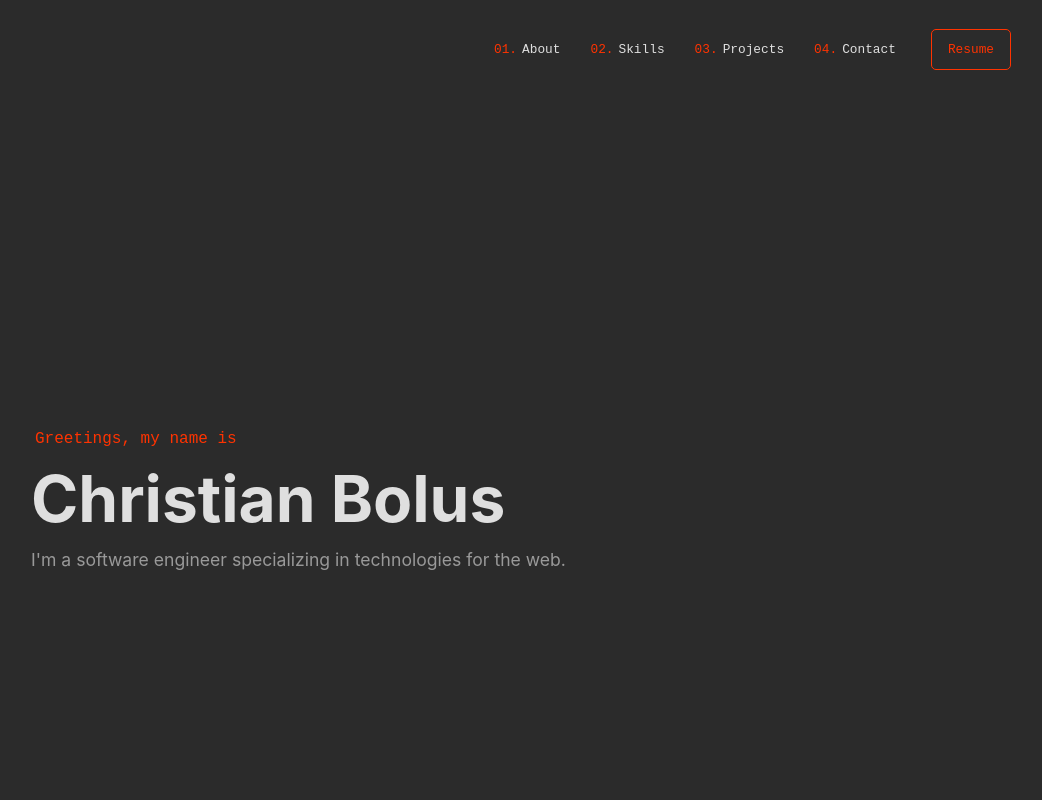
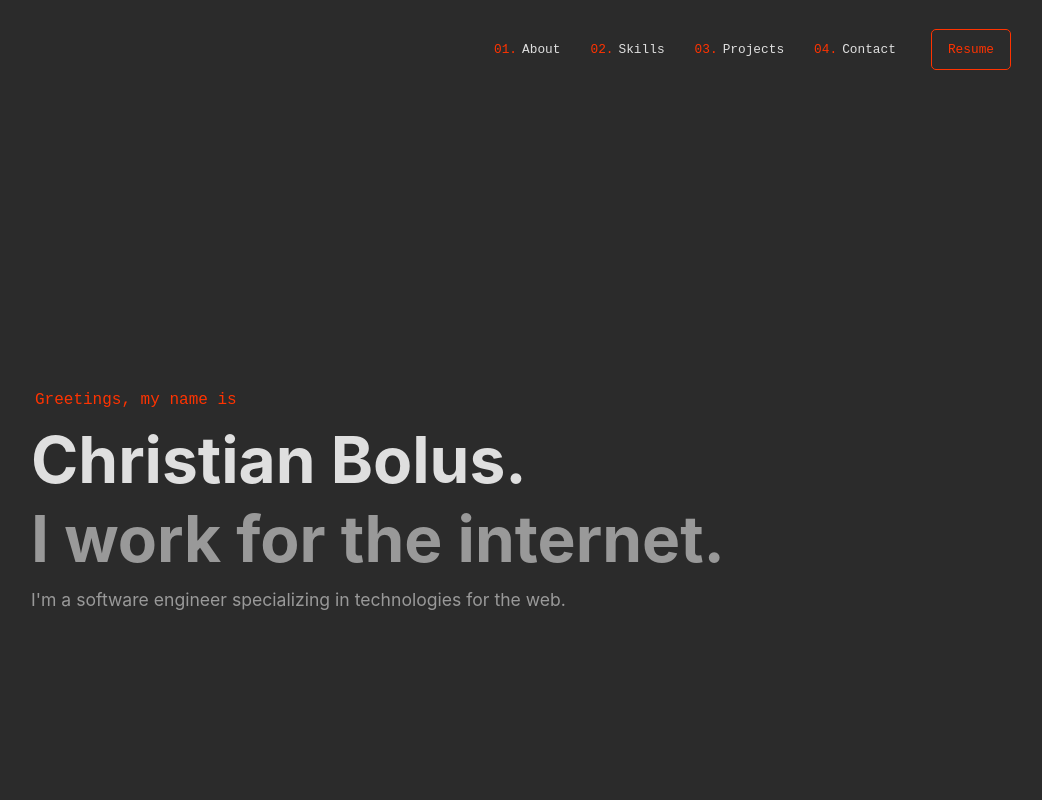
Before and after one commit to christianjbolus/portfolio_v2, a Svelte app: page / in a window 1280 px wide. Shown: the top 800 px of the page, without its empty margins (119-1161 px from the left). Built offline with nearby package versions, Linux system fonts and the light colour scheme.

Commit message:
Update content in Hero section component

```diff
--- a/src/components/sections/Hero.svelte
+++ b/src/components/sections/Hero.svelte
@@ -3,9 +3,10 @@
 	import {onMount} from 'svelte'
 
 	const one = `<h1>Greetings, my name is</h1>`
-	const two = `<h2>Christian Bolus</h2>`
-	const three = `<p>I'm a software engineer specializing in technologies for the web.</p>`
-	const items = [one, two, three]
+	const two = `<h2>Christian Bolus.</h2>`
+	const three = `<h3>I work for the internet.</h3>`
+	const four = `<p>I'm a software engineer specializing in technologies for the web.</p>`
+	const items = [one, two, three, four]
 
 	let render = false;
 	onMount(() => {
@@ -48,6 +49,13 @@
     color: var(--light-grey);
 		font-size: 4rem;
     font-weight: 700;
+		margin-bottom: 15px;
+	}
+
+	div :global(h3) {
+    color: var(--dark-grey);
+		font-size: 4rem;
+    font-weight: 700;
 		margin-bottom: 20px;
 	}
 
```
